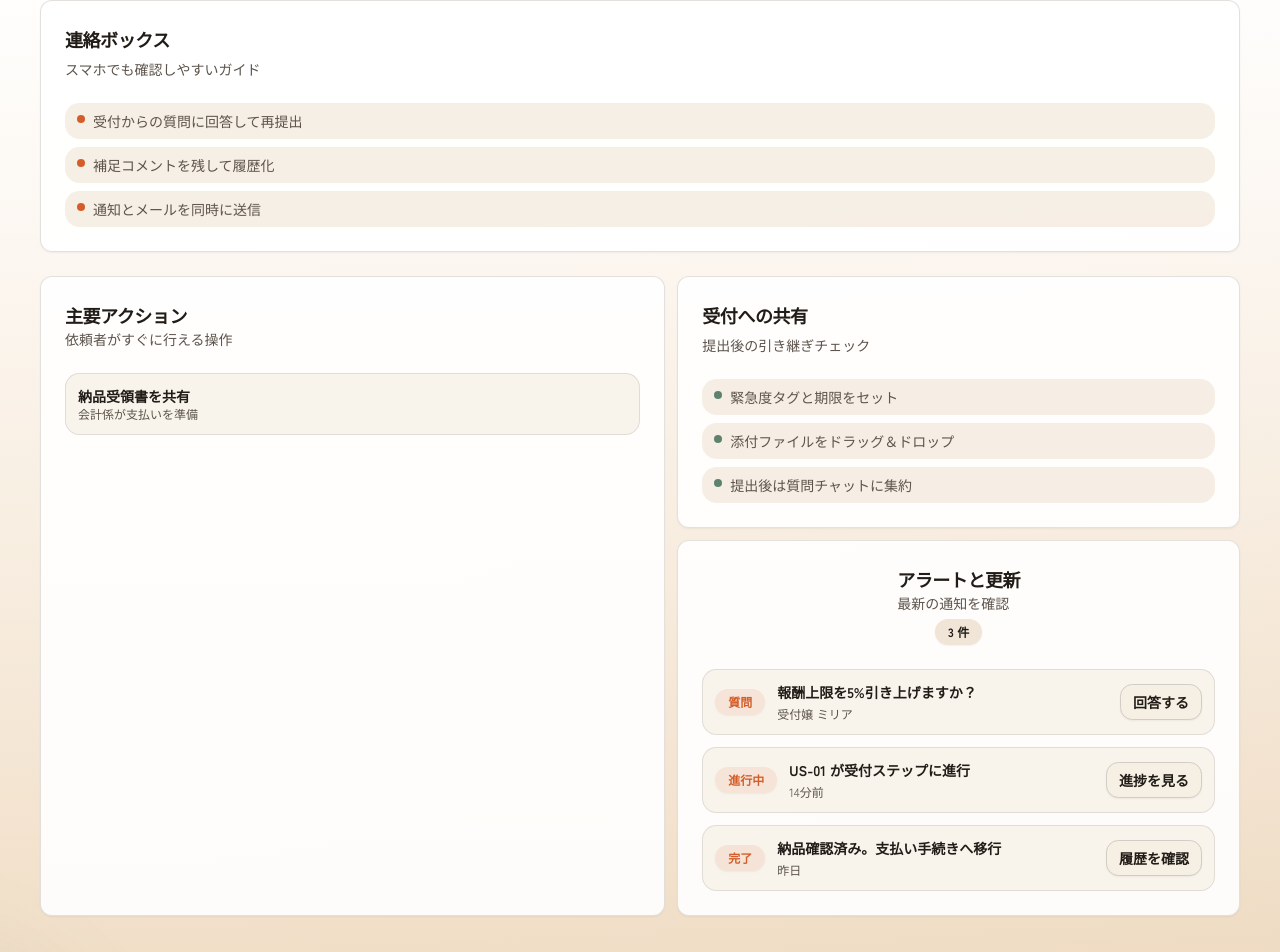
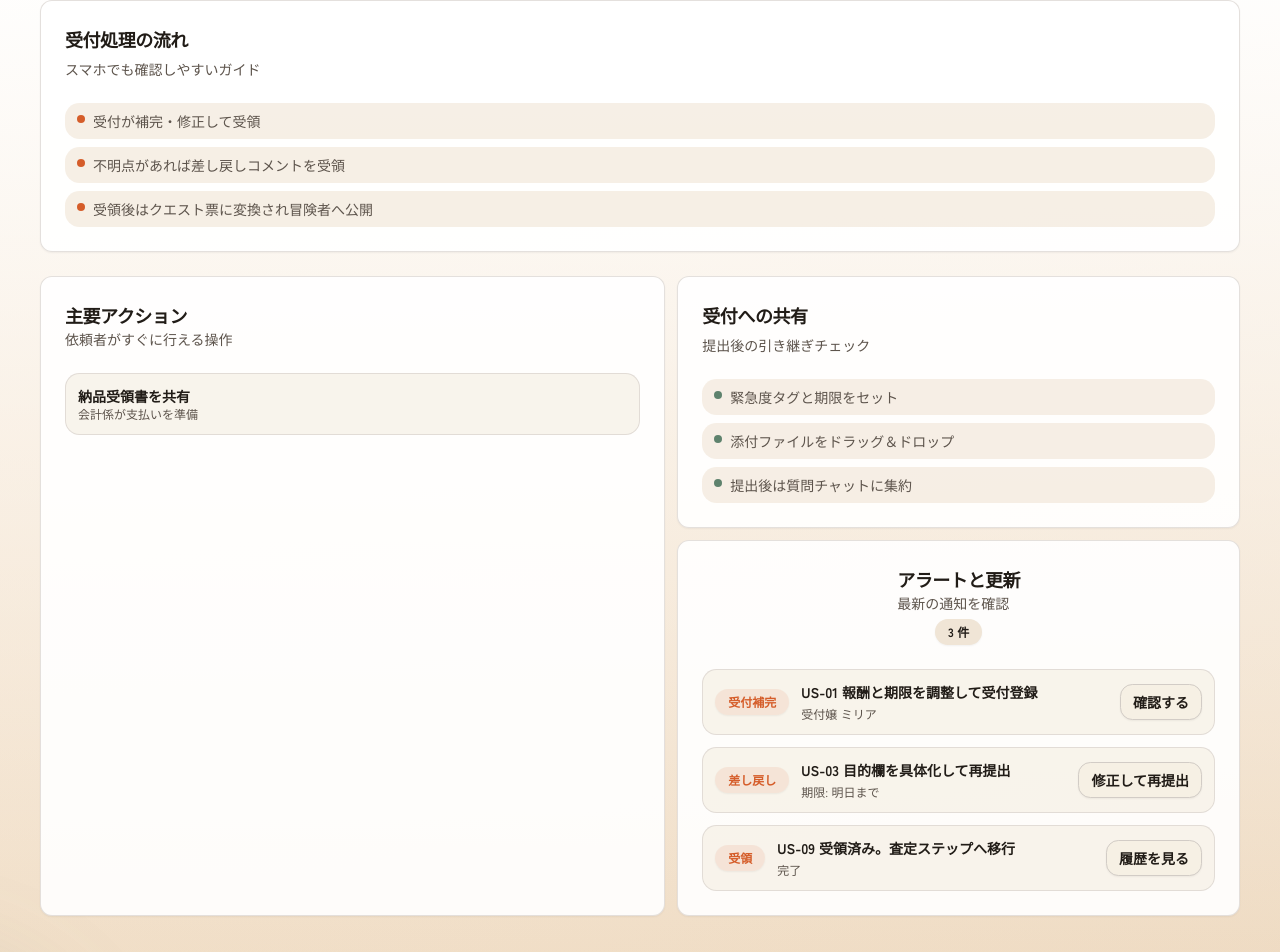
Before and after one commit to kazurego7/isekai-quest-agency, a Next.js app: page /requester in a window 1280 px wide. Shown: the part 1110-2062 px from the top of the page. Built offline with nearby package versions, Linux system fonts and the light colour scheme.

Commit message:
chore: simplify requester flow without question handling

```diff
--- a/app/requester/page.js
+++ b/app/requester/page.js
@@ -1,7 +1,7 @@
 "use client";
 
 import Link from "next/link";
-import { useMemo, useState } from "react";
+import { useState } from "react";
 import { Badge } from "@/components/ui/badge";
 import { Button } from "@/components/ui/button";
 import {
@@ -34,7 +34,7 @@ const requesterView = {
       {
         title: "US-03 依頼内容の追記",
         status: "下書き",
-      meta: "質問: 希望報酬の上限調整",
+        meta: "差し戻し: 目的を具体的に記載",
       },
       {
         title: "US-09 納品受領確認",
@@ -47,16 +47,16 @@ const requesterView = {
       title: "入力ガイド",
       items: [
         "目的・期限・報酬の必須チェックを表示",
-        "添付素材のアップロード枠を固定",
+        "添付素材のアップロード枠を固定（任意）",
         "提出前プレビューで漏れを警告",
       ],
     },
     {
-      title: "連絡ボックス",
+      title: "受付処理の流れ",
       items: [
-        "受付からの質問に回答して再提出",
-        "補足コメントを残して履歴化",
-        "通知とメールを同時に送信",
+        "受付が補完・修正して受領",
+        "不明点があれば差し戻しコメントを受領",
+        "受領後はクエスト票に変換され冒険者へ公開",
       ],
     },
   ],
@@ -74,9 +74,9 @@ const requesterView = {
     ],
   },
   alerts: [
-    { label: "質問", text: "報酬上限を5%引き上げますか？", note: "受付嬢 ミリア" },
-    { label: "進行中", text: "US-01 が受付ステップに進行", note: "14分前" },
-    { label: "完了", text: "納品確認済み。支払い手続きへ移行", note: "昨日" },
+    { label: "受付補完", text: "US-01 報酬と期限を調整して受付登録", note: "受付嬢 ミリア" },
+    { label: "差し戻し", text: "US-03 目的欄を具体化して再提出", note: "期限: 明日まで" },
+    { label: "受領", text: "US-09 受領済み。査定ステップへ移行", note: "完了" },
   ],
 };
 
@@ -87,15 +87,11 @@ export default function RequesterPage() {
   const secondaryAction = requesterView.actions[1];
   const supplementalActions = requesterView.actions.slice(2);
   const featuredLane = requesterView.laneItems[0];
-
-  const getAlertCtaLabel = useMemo(
-    () => ({
-      質問: "回答する",
-      進行中: "進捗を見る",
-      完了: "履歴を確認",
-    }),
-    [],
-  );
+  const alertCtaLabels = {
+    受付補完: "確認する",
+    差し戻し: "修正して再提出",
+    受領: "履歴を見る",
+  };
 
   const isNearDeadline = (meta) => meta?.includes("期限");
 
@@ -307,7 +303,7 @@ export default function RequesterPage() {
                         </div>
                       </div>
                       <Button variant="outline" size="sm" className="w-full sm:w-auto">
-                        {getAlertCtaLabel[alert.label] ?? "確認する"}
+                        {alertCtaLabels[alert.label] ?? "確認する"}
                       </Button>
                     </div>
                   ))}
```
Lines whose indentation alone changed are shown as unchanged.
